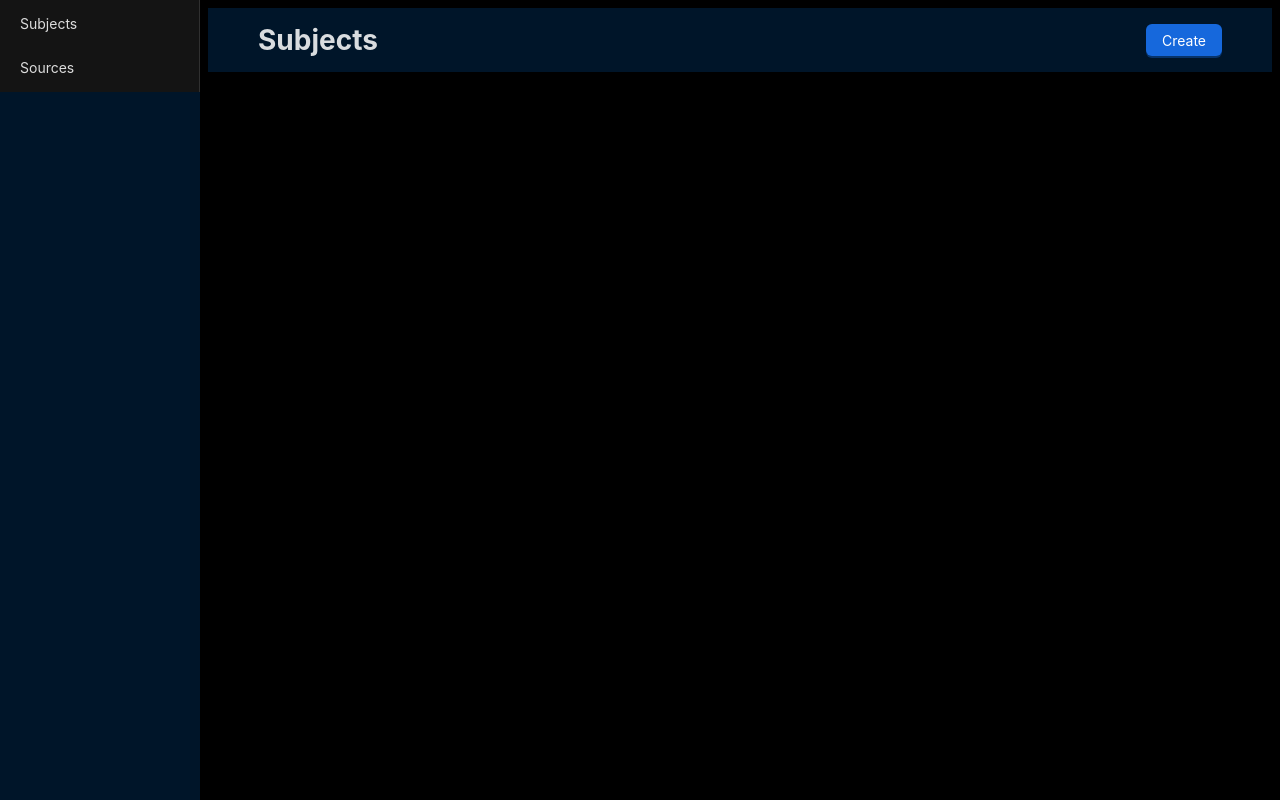
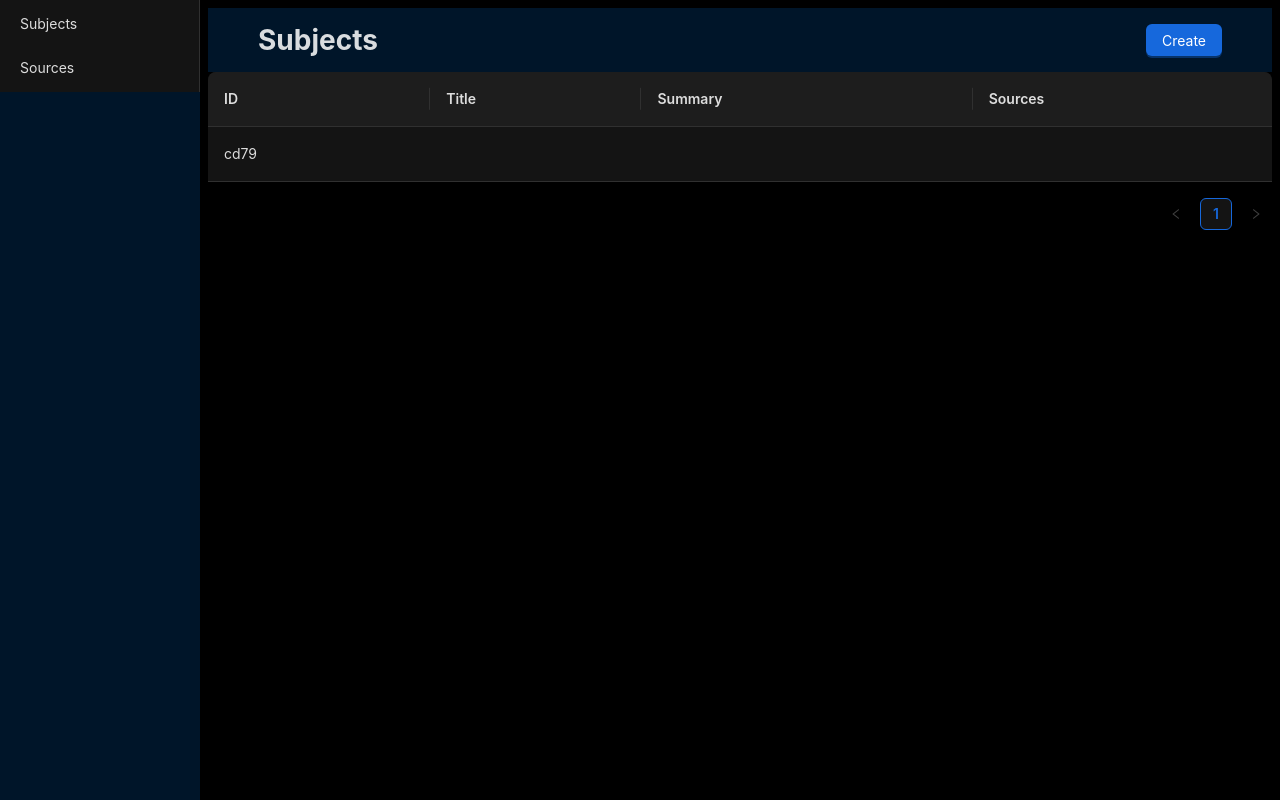
Before and after one commit to raymond8505/claim-context, a React (Vite) app in the folder data/cms/: page /subjects in a window 1280 px wide. Built offline with nearby package versions, Linux system fonts and the light colour scheme; data requests are answered from the project's data file.

Commit message:
start archive

```diff
--- a/data/cms/schema/Source.ts
+++ b/data/cms/schema/Source.ts
@@ -15,12 +15,15 @@ export const Source = z
       description: "Source Body",
       label: "Body",
       multiline: true,
+      archive: {
+        hidden: true,
+      },
     } as FieldMeta),
     // dateCreated: z.date().meta({
     //   description: "Source Created",
     //   readOnly: true,
     //   label: "Created",
-    //   hidden: true,
+    //   editor: { hidden: true},
     // } as FieldMeta),
     // dateLastModified: z.date().meta({
     //   description: "Source Last Modified",
--- a/data/cms/schema/types.ts
+++ b/data/cms/schema/types.ts
@@ -10,6 +10,9 @@ export interface FieldMeta extends GlobalMeta {
     type: ZodType;
     displayField: string;
   };
+  archive: {
+    hidden: boolean;
+  };
 }
 
 export interface TypeMeta extends GlobalMeta {
--- a/data/cms/src/Archive.tsx
+++ b/data/cms/src/Archive.tsx
@@ -1,11 +1,15 @@
-import { Button, Layout } from "antd";
+import { Button, Layout, Table } from "antd";
 import { Header } from "antd/es/layout/layout";
 import { useNavigate } from "react-router-dom";
 import { getTypeBySlug } from "../schema/helpers";
-import { TypeMeta } from "../schema/types";
+import { FieldMeta, TypeMeta } from "../schema/types";
+import { useREST } from "./hooks/useREST";
+import { ColumnType } from "antd/es/table";
 
 export function Archive({ typeSlug }: { typeSlug?: string }) {
   const navigate = useNavigate();
+  const { items } = useREST(typeSlug);
+
   if (!typeSlug) return null;
 
   const type = getTypeBySlug(typeSlug);
@@ -34,6 +38,26 @@ export function Archive({ typeSlug }: { typeSlug?: string }) {
           Create
         </Button>
       </Header>
+      <Table
+        dataSource={items?.map((item) => {
+          return {
+            key: item.id,
+            ...item,
+          };
+        })}
+        columns={Object.entries(type?.shape ?? {})
+          .filter(([_, field]) => {
+            return !(field.meta() as FieldMeta)?.archive?.hidden;
+          })
+          .map(([fieldSlug, field]) => {
+            console.log(type?.shape);
+            return {
+              dataIndex: fieldSlug,
+              key: fieldSlug,
+              title: field.meta().label,
+            } as ColumnType<{ id: string; key: string }>;
+          })}
+      />
     </Layout>
   );
 }
```
